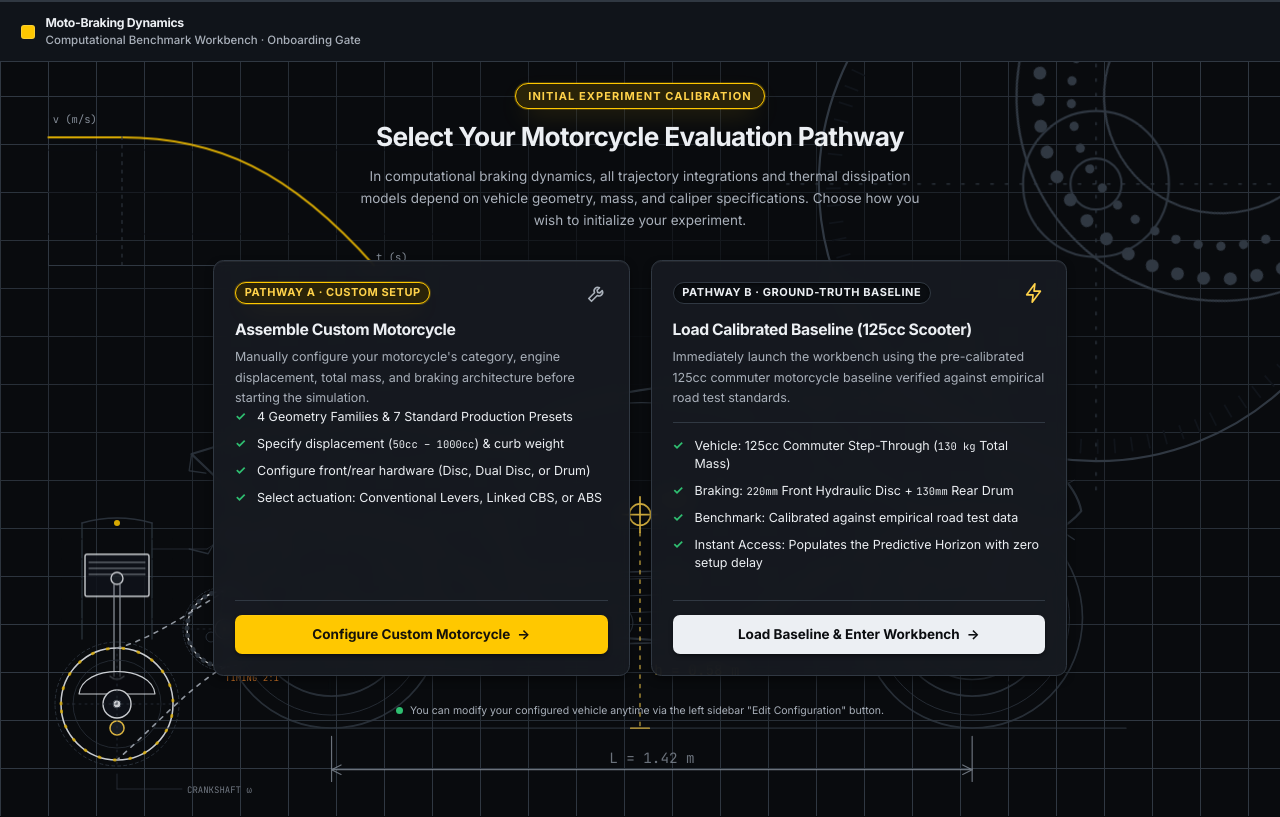
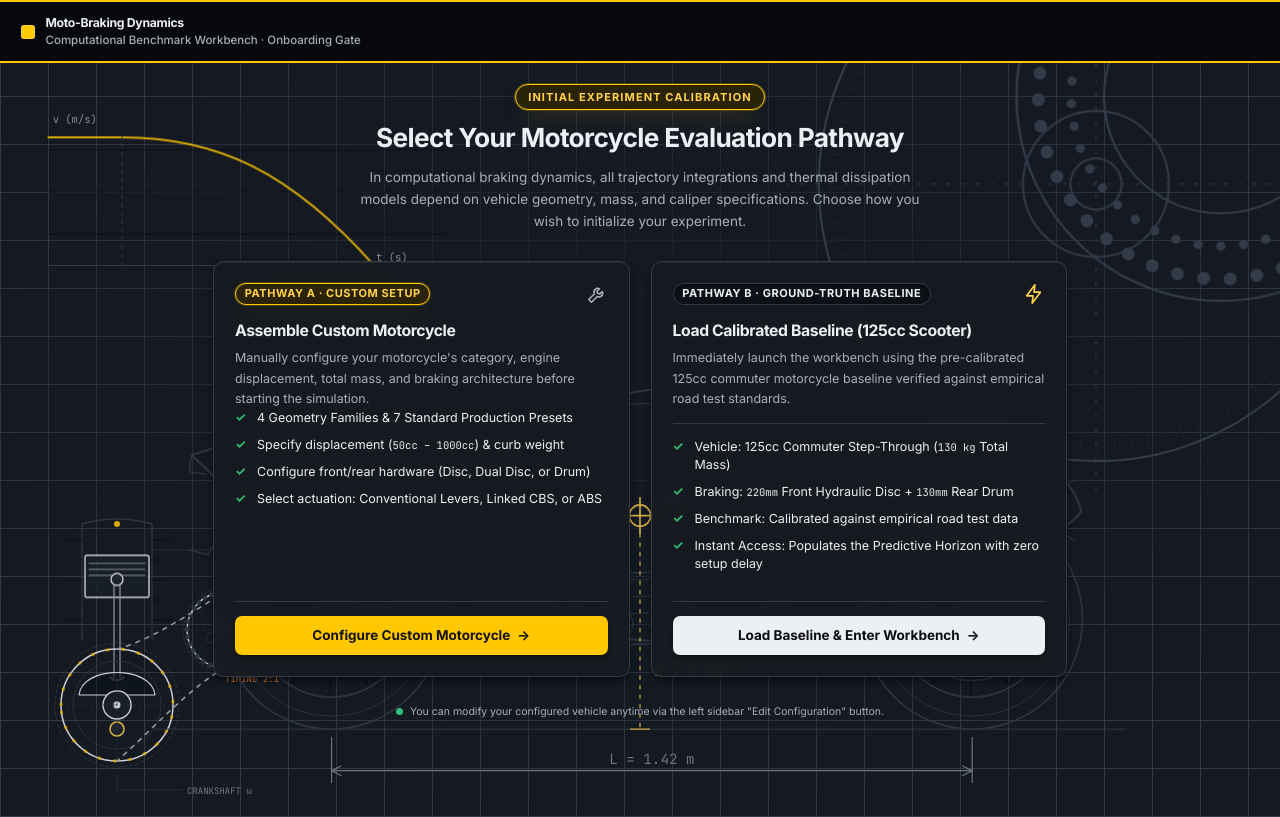
Before and after one commit to kzc0des/Moto-Braking-Dynamics, an Angular app in the folder client/: page /setup in a window 1280 px wide. Built offline with nearby package versions, Linux system fonts and the light colour scheme; no server answers.

Commit message:
[#22] feat: darker chrome for title bar, sidebar and dock, yellow active tab and section markers, prominent details button

```diff
--- a/client/src/app/features/analytics/predictive-horizon/predictive-horizon.html
+++ b/client/src/app/features/analytics/predictive-horizon/predictive-horizon.html
@@ -127,7 +127,7 @@
       (click)="showDetails.set(!showDetails())"
       [attr.aria-expanded]="showDetails()"
       aria-controls="engineering-details"
-      class="shrink-0 h-10 px-4 rounded-xl border border-[var(--kerb)] bg-[var(--surface)] hover:bg-[var(--line-tint)] text-xs font-bold text-[var(--ink)] cursor-pointer inline-flex items-center justify-center gap-2 shadow-2xs"
+      class="shrink-0 h-12 px-5 rounded-xl border-2 border-[var(--line)] bg-[var(--line-tint)] hover:bg-[var(--line)] hover:text-[var(--on-line)] text-sm font-extrabold tracking-wide text-[var(--line-deep)] cursor-pointer inline-flex items-center justify-center gap-2 shadow-2xs"
     >
       <span>{{ showDetails() ? 'Hide engineering details' : 'Show engineering details' }}</span>
       <svg
@@ -355,7 +355,7 @@
 
   <!-- ZONE 4: PINNED MISSION CONTROL DOCK BAR -->
   <footer
-    class="shrink-0 px-2.5 sm:px-3 pb-2 pt-1.5 bg-[var(--bg)]/95 backdrop-blur-xs border-t border-[var(--kerb)] flex flex-col z-10 shadow-xs relative"
+    class="shrink-0 px-2.5 sm:px-3 pb-2 pt-1.5 bg-[var(--chrome)] border-t border-[var(--chrome-edge)] flex flex-col z-10 relative"
   >
     <!-- Expandable Forensic Assessment Statement Callout Tray -->
     @if (isStatementOpen()) {
--- a/client/src/app/features/parameters/fixed-sidebar/fixed-sidebar.html
+++ b/client/src/app/features/parameters/fixed-sidebar/fixed-sidebar.html
@@ -1,7 +1,7 @@
-<aside class="w-full lg:w-[300px] shrink-0 h-full bg-[var(--concrete)] border-r border-[var(--kerb)] p-4 flex flex-col gap-4 overflow-y-auto select-none">
+<aside class="w-full lg:w-[300px] shrink-0 h-full bg-[var(--chrome)] border-r border-[var(--chrome-edge)] shadow-[10px_0_30px_-16px_rgb(0_0_0/0.95)] p-4 flex flex-col gap-4 overflow-y-auto select-none">
   <!-- 1. VEHICLE ANATOMY SCHEMATIC HEADER -->
   <div class="flex flex-col gap-2 shrink-0">
-    <div class="text-[11px] font-bold uppercase tracking-wider text-[var(--ink-2)]">Vehicle anatomy</div>
+    <div class="text-xs font-extrabold uppercase tracking-wider text-[var(--line-deep)] border-l-[3px] border-[var(--line)] pl-2">Vehicle anatomy</div>
 
     <div class="border border-[var(--kerb)] rounded-lg bg-[var(--surface)] p-1.5 flex items-center justify-center">
       <svg width="100%" height="86" viewBox="0 0 268 96" role="img" class="block">
@@ -40,7 +40,7 @@
   <!-- 2. CUSTOM VEHICLE CONFIGURATION PROFILE CARD & EDIT BUTTON -->
   <div class="flex flex-col gap-2.5 shrink-0 bg-[var(--surface)] p-3 border border-[var(--kerb)] rounded-xl shadow-2xs">
     <div class="flex items-center justify-between">
-      <div class="text-[11px] font-bold uppercase tracking-wider text-[var(--ink-2)]">Vehicle Fleet</div>
+      <div class="text-xs font-extrabold uppercase tracking-wider text-[var(--line-deep)] border-l-[3px] border-[var(--line)] pl-2">Vehicle Fleet</div>
       <span class="text-[11px] font-mono text-[var(--ok)] font-bold">{{ garageVehicles().length }} In Garage</span>
     </div>
 
@@ -105,7 +105,7 @@
   <!-- 3. OPERATING KINEMATICS -->
   <div class="flex flex-col gap-2.5 shrink-0">
     <button type="button" (click)="toggleGroup('kin')" [attr.aria-expanded]="isOpen('kin')" class="flex w-full items-center justify-between gap-2 cursor-pointer text-left">
-      <span class="text-[11px] font-bold uppercase tracking-wider text-[var(--ink-2)]">Operating kinematics</span>
+      <span class="text-xs font-extrabold uppercase tracking-wider text-[var(--line-deep)] border-l-[3px] border-[var(--line)] pl-2">Operating kinematics</span>
       <span class="flex items-center gap-2"><svg class="w-3.5 h-3.5 text-[var(--ink-2)] transition-transform" [class.rotate-180]="isOpen('kin')" viewBox="0 0 24 24" fill="none" stroke="currentColor" stroke-width="2.5" stroke-linecap="round" stroke-linejoin="round"><path d="m6 9 6 6 6-6" /></svg></span>
     </button>
     @if (isOpen('kin')) {
@@ -163,7 +163,7 @@
   <!-- 4. RIDER BRAKE MODULATION (BIOMECHANICAL DUAL-BRAKE) -->
   <div class="flex flex-col gap-2.5 shrink-0 bg-[var(--surface)] p-3 border border-[var(--kerb)] rounded-xl shadow-2xs">
     <button type="button" (click)="toggleGroup('brake')" [attr.aria-expanded]="isOpen('brake')" class="flex w-full items-center justify-between gap-2 cursor-pointer text-left">
-      <span class="text-[11px] font-bold uppercase tracking-wider text-[var(--ink-2)]">Brake Controls &amp; ABS</span>
+      <span class="text-xs font-extrabold uppercase tracking-wider text-[var(--line-deep)] border-l-[3px] border-[var(--line)] pl-2">Brake Controls &amp; ABS</span>
       <span class="flex items-center gap-2"><svg class="w-3.5 h-3.5 text-[var(--ink-2)] transition-transform" [class.rotate-180]="isOpen('brake')" viewBox="0 0 24 24" fill="none" stroke="currentColor" stroke-width="2.5" stroke-linecap="round" stroke-linejoin="round"><path d="m6 9 6 6 6-6" /></svg></span>
     </button>
     @if (isOpen('brake')) {
@@ -250,7 +250,7 @@
   <div class="flex flex-col gap-2.5 shrink-0 bg-[var(--surface)] p-3 border border-[var(--kerb)] rounded-xl shadow-2xs">
     <button type="button" (click)="toggleGroup('tire')" [attr.aria-expanded]="isOpen('tire')" class="flex w-full items-center justify-between gap-2 cursor-pointer text-left">
       <div class="flex items-center gap-1.5">
-        <span class="text-[11px] font-bold uppercase tracking-wider text-[var(--ink-2)]">Tire Pneumatic Pressure</span>
+        <span class="text-xs font-extrabold uppercase tracking-wider text-[var(--line-deep)] border-l-[3px] border-[var(--line)] pl-2">Tire Pneumatic Pressure</span>
       </div>
       <span class="flex items-center gap-2"><svg class="w-3.5 h-3.5 text-[var(--ink-2)] transition-transform" [class.rotate-180]="isOpen('tire')" viewBox="0 0 24 24" fill="none" stroke="currentColor" stroke-width="2.5" stroke-linecap="round" stroke-linejoin="round"><path d="m6 9 6 6 6-6" /></svg></span>
     </button>
@@ -318,7 +318,7 @@
   <!-- 5. ROADWAY & ENVIRONMENT -->
   <div class="flex flex-col gap-2.5 shrink-0">
     <button type="button" (click)="toggleGroup('road')" [attr.aria-expanded]="isOpen('road')" class="flex w-full items-center justify-between gap-2 cursor-pointer text-left">
-      <span class="text-[11px] font-bold uppercase tracking-wider text-[var(--ink-2)]">Roadway &amp; environment</span>
+      <span class="text-xs font-extrabold uppercase tracking-wider text-[var(--line-deep)] border-l-[3px] border-[var(--line)] pl-2">Roadway &amp; environment</span>
       <span class="flex items-center gap-2"><svg class="w-3.5 h-3.5 text-[var(--ink-2)] transition-transform" [class.rotate-180]="isOpen('road')" viewBox="0 0 24 24" fill="none" stroke="currentColor" stroke-width="2.5" stroke-linecap="round" stroke-linejoin="round"><path d="m6 9 6 6 6-6" /></svg></span>
     </button>
     @if (isOpen('road')) {
--- a/client/src/app/features/setup/configure-studio/configure-studio.html
+++ b/client/src/app/features/setup/configure-studio/configure-studio.html
@@ -1,6 +1,6 @@
 <div class="min-h-screen lg:h-[100dvh] lg:overflow-hidden bg-[var(--bg)] text-[var(--ink)] flex flex-col font-sans select-none pb-12 lg:pb-0">
   <!-- Top Application Header -->
-  <header class="flex items-center justify-between px-6 py-3.5 bg-[var(--concrete)] border-b border-[var(--kerb)] border-t-2 border-[var(--ink)] shrink-0 sticky top-0 z-30 shadow-2xs">
+  <header class="flex items-center justify-between px-6 py-3.5 bg-[var(--chrome)] border-b-2 border-[var(--line)] border-t-2 border-[var(--ink)] shrink-0 sticky top-0 z-30 shadow-2xs">
     <div class="flex items-center gap-3">
       <button
         type="button"
--- a/client/src/app/features/setup/setup-hub/setup-hub.html
+++ b/client/src/app/features/setup/setup-hub/setup-hub.html
@@ -233,7 +233,7 @@
   </div>
 
   <!-- ============ TOP APPLICATION HEADER ============ -->
-  <header class="relative z-10 flex items-center justify-between px-6 py-3.5 bg-[var(--concrete)] border-b border-[var(--kerb)] border-t-2 border-[var(--ink)] shrink-0">
+  <header class="relative z-10 flex items-center justify-between px-6 py-3.5 bg-[var(--chrome)] border-b-2 border-[var(--line)] border-t-2 border-[var(--ink)] shrink-0">
     <div class="flex items-center gap-3">
       <div class="w-4 h-4 rounded-[3px] bg-[var(--line)] border border-[var(--ink)]/20 shrink-0"></div>
       <div>
--- a/client/src/app/workbench/workbench.html
+++ b/client/src/app/workbench/workbench.html
@@ -1,6 +1,6 @@
 <div class="bg-[var(--bg)] text-[var(--ink)] flex flex-col font-sans select-none h-[100dvh] max-h-[100dvh] overflow-hidden">
   <!-- Top Application Header -->
-  <header class="flex flex-wrap items-center justify-between gap-x-3 gap-y-2 px-3 sm:px-6 py-2 bg-[var(--surface)] border-b border-[var(--kerb)] shrink-0 lg:h-14 lg:flex-nowrap">
+  <header class="flex flex-wrap items-center justify-between gap-x-3 gap-y-2 px-3 sm:px-6 py-2 bg-[var(--chrome)] border-b-2 border-[var(--line)] shrink-0 lg:h-14 lg:flex-nowrap">
     <!-- Left: Brand / Topic Title -->
     <div class="flex items-center gap-2.5 sm:gap-3 min-w-0">
       <!-- Mobile/tablet: open the controls sidebar as a drawer -->
@@ -41,7 +41,7 @@
         (click)="setMode('analytics')"
         class="h-9 lg:h-8 flex-1 lg:flex-none justify-center px-3.5 rounded-lg text-xs font-bold transition-all cursor-pointer inline-flex items-center gap-2"
         [ngClass]="currentMode() === 'analytics'
-          ? 'bg-[var(--surface)] border border-[var(--kerb)] text-[var(--ink)] shadow-2xs'
+          ? 'bg-[var(--line)] text-[var(--on-line)] shadow-xs'
           : 'text-[var(--ink-2)] hover:text-[var(--ink)]'"
       >
         <svg class="w-3.5 h-3.5 shrink-0" fill="none" viewBox="0 0 24 24" stroke="currentColor" stroke-width="2" stroke-linecap="round" stroke-linejoin="round">
@@ -55,7 +55,7 @@
         (click)="setMode('simulation')"
         class="h-9 lg:h-8 flex-1 lg:flex-none justify-center px-3.5 rounded-lg text-xs font-bold transition-all cursor-pointer inline-flex items-center gap-2"
         [ngClass]="currentMode() === 'simulation'
-          ? 'bg-[var(--surface)] border border-[var(--kerb)] text-[var(--ink)] shadow-2xs'
+          ? 'bg-[var(--line)] text-[var(--on-line)] shadow-xs'
           : 'text-[var(--ink-2)] hover:text-[var(--ink)]'"
       >
         <svg class="w-3.5 h-3.5 shrink-0" fill="none" viewBox="0 0 24 24" stroke="currentColor" stroke-width="2" stroke-linecap="round" stroke-linejoin="round">
@@ -109,7 +109,7 @@
       ></div>
     }
     <div
-      class="fixed inset-y-0 left-0 z-45 w-[300px] max-w-[88vw] flex flex-col bg-[var(--concrete)] shadow-2xl transition-transform duration-300 ease-in-out lg:static lg:z-auto lg:max-w-none lg:shadow-none lg:translate-x-0 lg:shrink-0"
+      class="fixed inset-y-0 left-0 z-45 w-[300px] max-w-[88vw] flex flex-col bg-[var(--concrete)] shadow-2xl transition-transform duration-300 ease-in-out lg:relative lg:z-10 lg:max-w-none lg:shadow-none lg:translate-x-0 lg:shrink-0"
       [class.-translate-x-full]="!isSidebarOpen()"
       [class.translate-x-0]="isSidebarOpen()"
     >
--- a/client/src/styles.css
+++ b/client/src/styles.css
@@ -5,12 +5,16 @@
   color-scheme: dark;
 
   /* surfaces: deep asphalt, from the page down to inset wells */
-  --bg:        #090B0E;  /* page */
-  --concrete:  #10141A;  /* panels, sidebar */
-  --surface:   #1B2028;  /* cards and raised panels */
-  --well:      #0A0D11;  /* tracks, input wells (inset) */
-  --kerb:      #303842;  /* borders, gridlines */
+  --bg:        #141922;  /* the stage behind the cards */
+  --concrete:  #19202A;  /* panels */
+  --surface:   #202731;  /* cards and raised panels */
+  --well:      #0D1117;  /* tracks, input wells (inset) */
+  --kerb:      #323B48;  /* borders, gridlines */
   --tooltip:   #2A313B;  /* floating help bubbles */
+
+  /* chrome: the title bar, sidebar and bottom dock sit darker than the stage so they frame it */
+  --chrome:      #06080B;
+  --chrome-edge: #1D2530;
 
   /* text */
   --ink:       #ECEFF3;  /* main text */
@@ -56,6 +60,8 @@
   --well:      #ECEEF0;
   --kerb:      #DDE0E4;
   --tooltip:   #1F2328;
+  --chrome:      #FFFFFF;
+  --chrome-edge: #DDE0E4;
   --ink:       #1F2328;
   --asphalt-7: #3B4048;
   --ink-2:     #656C76;
@@ -93,6 +99,7 @@
   --color-bg: var(--bg);
   --color-concrete: var(--concrete);
   --color-surface: var(--surface);
+  --color-chrome: var(--chrome);
   --color-well: var(--well);
   --color-kerb: var(--kerb);
   --color-panel: var(--concrete);
```
